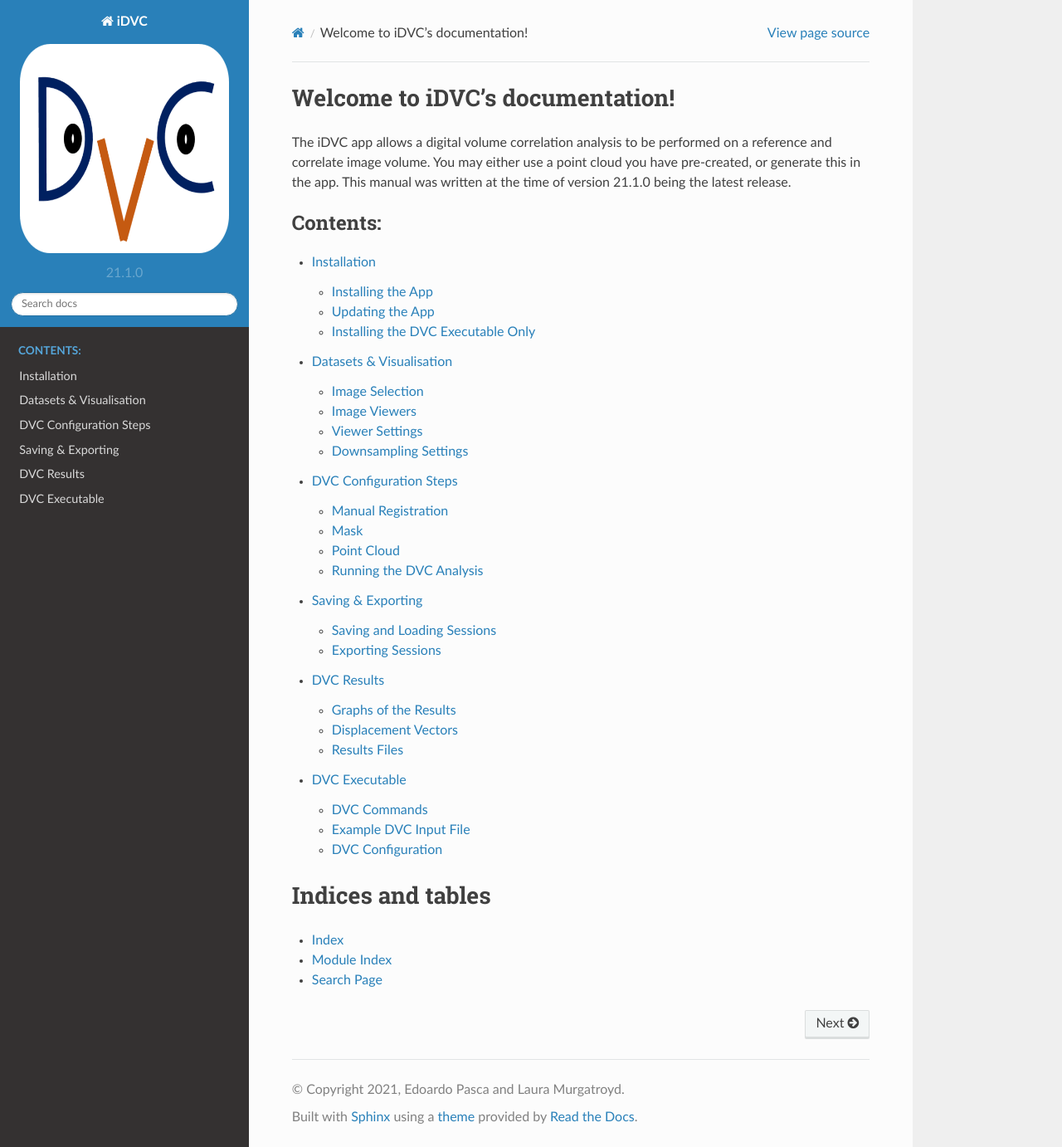
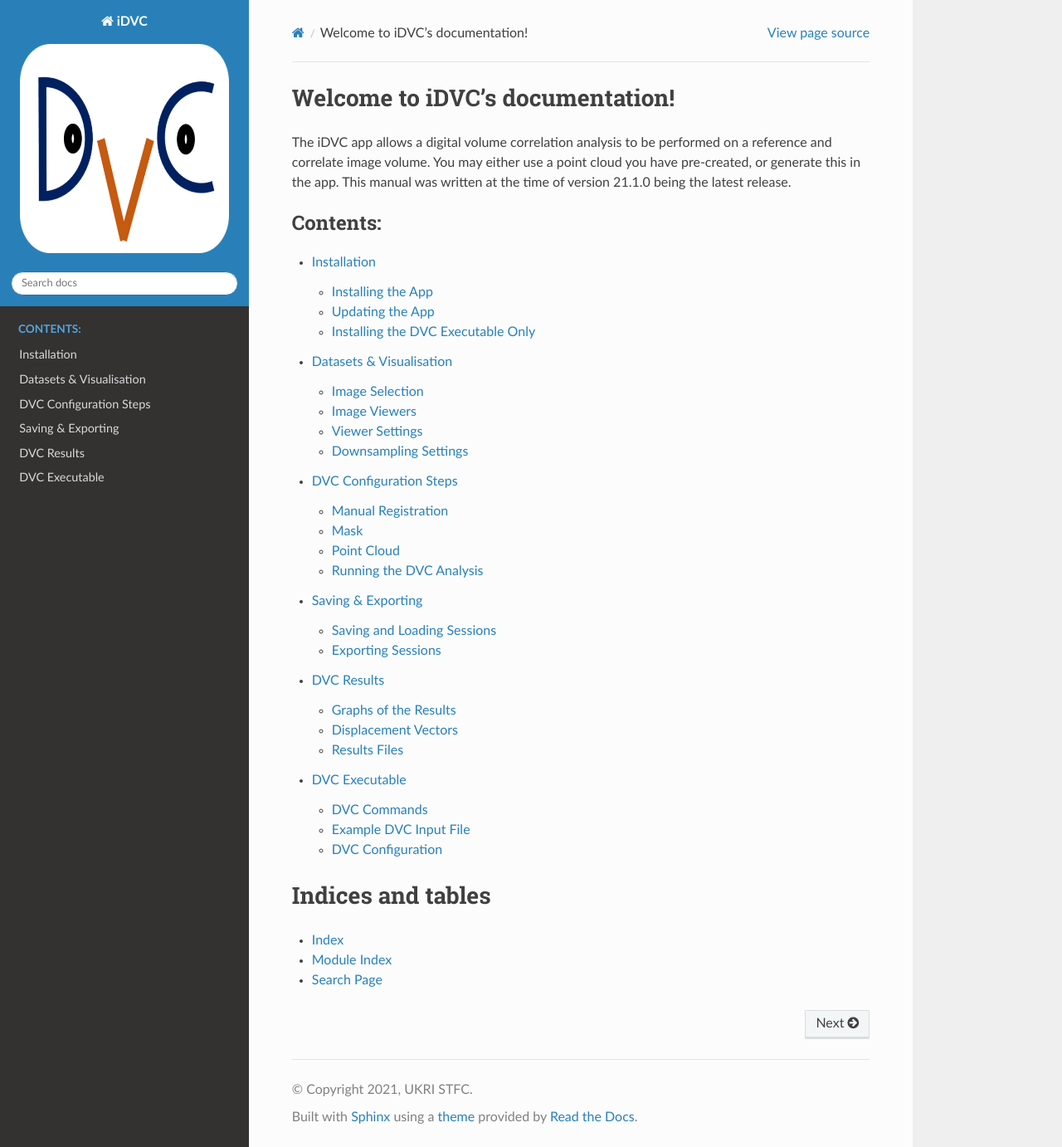
Before and after one commit to TomographicImaging/iDVC, a Sphinx documentation site: the page built from docs/source/index.rst, in a window 1280 px wide and 1382 px high. Shown: the whole window at 83% size. Built offline with Sphinx 7.4.7 and the Read the Docs theme 2.0.0, drawn with Linux system fonts in a browser that asks for light colours.

Commit message:
Update version and copyright

```diff
--- a/docs/source/conf.py
+++ b/docs/source/conf.py
@@ -17,12 +17,15 @@
 
 # -- Project information -----------------------------------------------------
 
+import re
+import os
+
 project = 'iDVC'
-copyright = '2021, Edoardo Pasca and Laura Murgatroyd'
+copyright = '2021, UKRI STFC'
 author = 'Edoardo Pasca and Laura Murgatroyd'
 
-# The full version, including alpha/beta/rc tags
-version = '21.1.0'
+version = re.sub('^v', '', os.popen('git describe').read().strip())
+version = version.split('-')[0]
 
 rst_epilog = """
 .. |cil_viewer_version| replace:: 21.0.1
```
